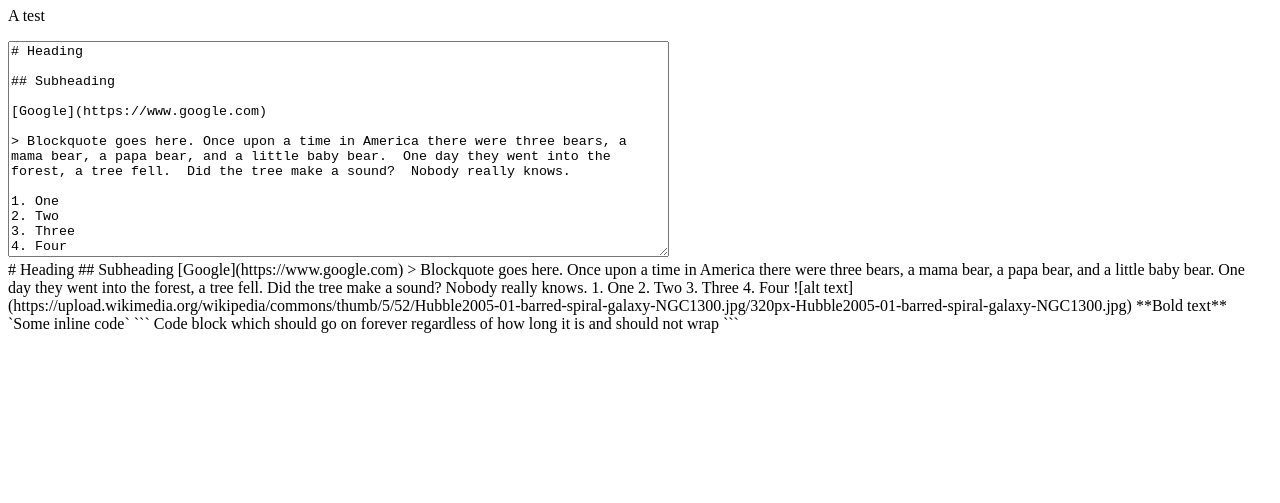
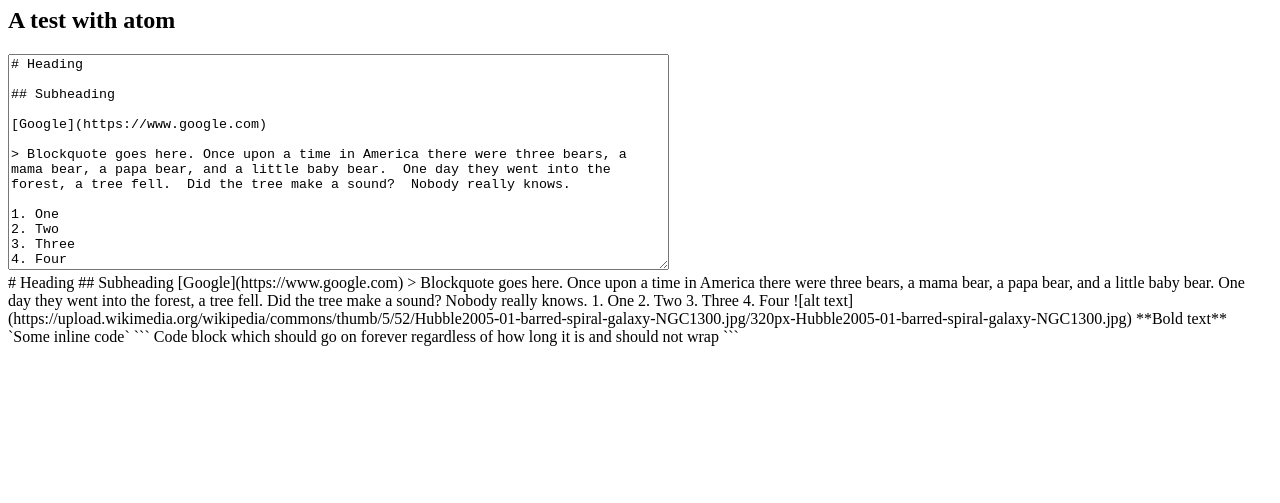
Before and after one commit to raphaeluziel/markdown, a React app: page public/index.html in a window 1280 px wide. Shown: the part 297-800 px from the top of the page. Built offline with nearby package versions, Linux system fonts and the light colour scheme.

Commit message:
testing atom

```diff
--- a/public/index.html
+++ b/public/index.html
@@ -14,7 +14,7 @@
 <br /><br /><br /><br /><br /><br /><br /><br /><br /><br /><br /><br />
 
 <h1>Markdown Previewer (by Raphael Uziel)</h1>
-<p>A test</p>
+<h2>A test with atom</h2>
 <div id='root'>root</div>
 
 </body>
```
